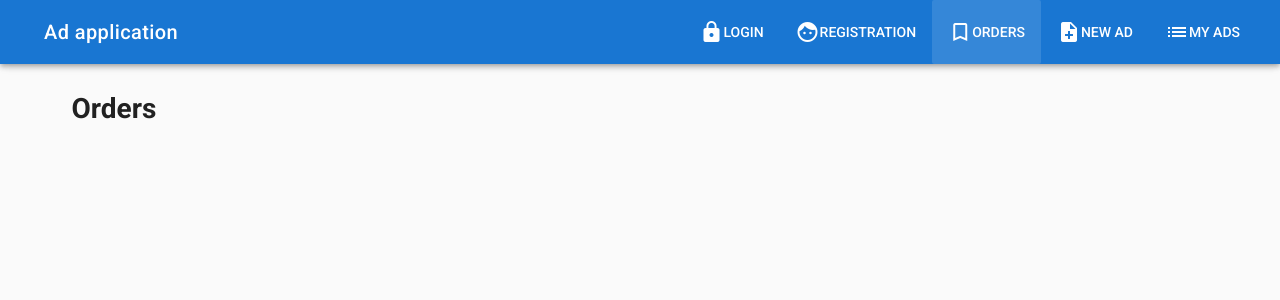
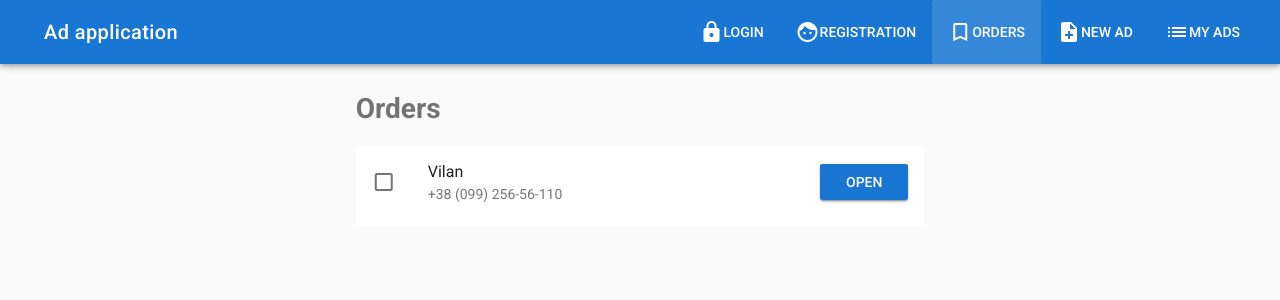
Before and after one commit to Vitold55/vue-app, a Vue app: page /orders in a window 1280 px wide. Shown: the top 300 px of the page. Built offline with nearby package versions, Linux system fonts and the light colour scheme.

Commit message:
Add orders page template

```diff
--- a/src/components/Home.vue
+++ b/src/components/Home.vue
@@ -20,7 +20,7 @@
 
         <v-container grid-list-lg>
             <v-layout row wrap>
-                <v-flex xs12 sm6 md4 v-for="ad of ads">
+                <v-flex xs12 sm6 md4 v-for="ad of ads" :key="ad.id">
                     <v-card>
                         <v-img
                             :src="ad.imageSrc"
--- a/src/components/User/Orders.vue
+++ b/src/components/User/Orders.vue
@@ -1,8 +1,33 @@
 <template>
     <v-container>
         <v-layout row>
-            <v-flex xs12>
-                <h1>Orders</h1>
+            <v-flex xs12 sm6 offset-sm3>
+                <h1 class="text--secondary mb-3">Orders</h1>
+
+                <v-list subheader two-line v-for="order in orders" :key="order.id">
+
+                    <v-list-tile>
+                        <v-list-tile-action>
+                            <v-checkbox
+                                color="primary"
+                                @change="markDone(order)"
+                                v-model="order.done"
+                                :value="order.done"
+                            >
+                            </v-checkbox>
+                        </v-list-tile-action>
+
+                        <v-list-tile-content>
+                            <v-list-tile-title>{{ order.name }}</v-list-tile-title>
+                            <v-list-tile-sub-title>{{ order.phone }}</v-list-tile-sub-title>
+                        </v-list-tile-content>
+
+                        <v-list-tile-action>
+                            <v-btn class="primary" :to="'/ad/' + order.adId">Open</v-btn>
+                        </v-list-tile-action>
+                    </v-list-tile>
+
+                </v-list>
             </v-flex>
         </v-layout>
     </v-container>
@@ -12,7 +37,23 @@
     export default {
       name: 'Orders',
       data () {
-        return {}
+        return {
+          orders: [
+            {
+              id: '1ad4',
+              name: 'Vilan',
+              phone: '+38 (099) 256-56-110',
+              adId: 3,
+              done: false
+            }
+          ]
+        }
+      },
+      methods: {
+        markDone (order) {
+          if (order.done) return
+          order.done = true
+        }
       }
     }
 </script>
```
